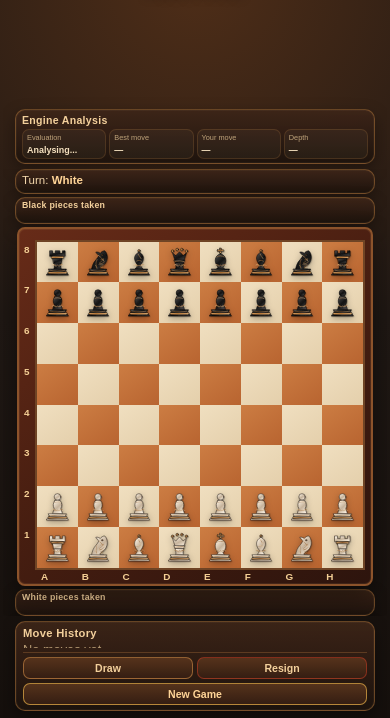
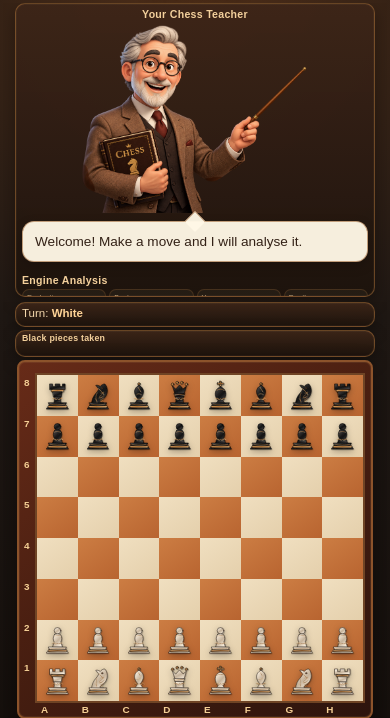
Before and after one commit to akashebaev-ux/azachess.com, a Django app: page / in a window 390 px wide. Shown: the part 24-742 px from the top of the page. Run offline with Django 5.2, Linux system fonts and the light colour scheme.

Commit message:
Add chess teacher avatar and responsive styling

```diff
--- a/game/static/game/css/style.css
+++ b/game/static/game/css/style.css
@@ -177,6 +177,109 @@ body {
         5px
         8px;
 }
+
+
+/* =========================================================
+   7. CHESS TEACHER
+   ========================================================= */
+
+.chess-teacher {
+    width: 100%;
+    margin-bottom: 12px;
+    text-align: center;
+}
+
+.teacher-title {
+    margin: 0 0 8px;
+    font-size: 1.15rem;
+    font-weight: 700;
+}
+
+.teacher-avatar-wrapper {
+    position: relative;
+    width: 100%;
+    height: 190px;
+    overflow: hidden;
+
+    display: flex;
+    justify-content: center;
+    align-items: flex-end;
+}
+
+.teacher-avatar {
+    display: block;
+
+    width: auto;
+    height: 100%;
+    max-width: 100%;
+
+    object-fit: contain;
+    object-position: center bottom;
+}
+
+.teacher-speech {
+    position: relative;
+
+    margin-top: 8px;
+
+    padding:
+        10px
+        12px;
+
+    background:
+        rgba(255, 248, 231, 0.96);
+
+    border:
+        1px solid
+        rgba(151, 91, 43, 0.55);
+
+    border-radius: 12px;
+
+    color: #332116;
+
+    text-align: left;
+
+    font-size: 0.85rem;
+    line-height: 1.4;
+
+    box-shadow:
+        0 4px 12px
+        rgba(0, 0, 0, 0.18);
+}
+
+.teacher-speech::before {
+    content: "";
+
+    position: absolute;
+
+    top: -8px;
+    left: 50%;
+
+    width: 14px;
+    height: 14px;
+
+    background:
+        rgba(255, 248, 231, 0.96);
+
+    border-left:
+        1px solid
+        rgba(151, 91, 43, 0.55);
+
+    border-top:
+        1px solid
+        rgba(151, 91, 43, 0.55);
+
+    transform:
+        translateX(-50%)
+        rotate(45deg);
+}
+
+.teacher-speech p {
+    position: relative;
+    z-index: 1;
+    margin: 0;
+}
+
 
 
 /* =========================================================
@@ -1481,6 +1584,31 @@ and (
                 100dvh - 45px
             );
     }
+        /* Chess teacher on short laptop screens */
+
+    .chess-teacher {
+        margin-bottom: 7px;
+    }
+
+    .teacher-title {
+        margin-bottom: 4px;
+        font-size: 0.9rem;
+    }
+
+    .teacher-avatar-wrapper {
+        height: 120px;
+    }
+
+    .teacher-speech {
+        margin-top: 5px;
+
+        padding:
+            6px
+            8px;
+
+        font-size: 0.72rem;
+        line-height: 1.25;
+    }
 }
 
 
--- a/game/templates/game/home.html
+++ b/game/templates/game/home.html
@@ -62,6 +62,35 @@
                 class="engine-panel card-panel"
                 aria-labelledby="engine-analysis-title"
             >
+
+                <div class="chess-teacher">
+
+                    <h2 class="teacher-title">
+                        Your Chess Teacher
+                    </h2>
+
+                    <div class="teacher-avatar-wrapper">
+
+                        <img
+                            id="teacher-avatar"
+                            class="teacher-avatar"
+                            src="{% static 'game/images/teacher/chess-teacher.png' %}"
+                            alt="AzaChess virtual chess teacher"
+                        >
+
+                    </div>
+
+                    <div
+                        id="teacher-speech"
+                        class="teacher-speech"
+                        aria-live="polite"
+                    >
+                        <p id="teacher-message">
+                            Welcome! Make a move and I will analyse it.
+                        </p>
+                    </div>
+
+                </div>
 
                 <h2 id="engine-analysis-title">
                     Engine Analysis
```
Also changed, not shown: game/static/game/images/teacher/chess-teacher.png (added).
